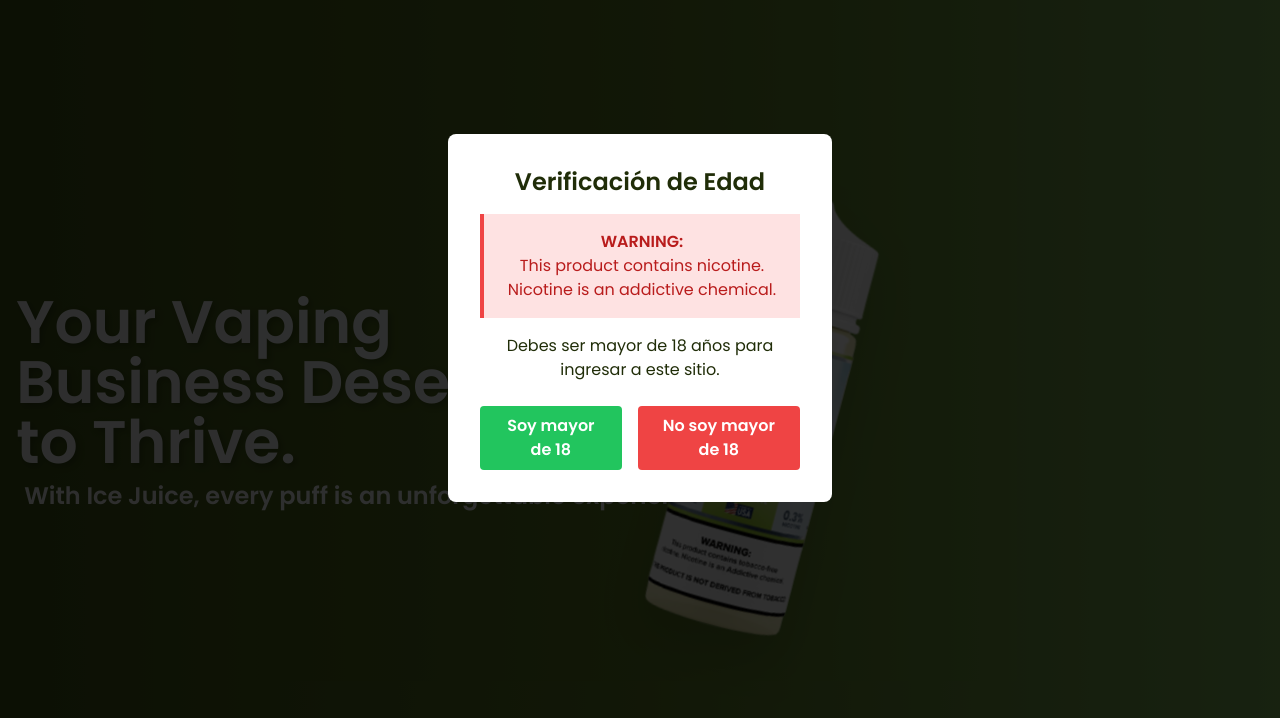
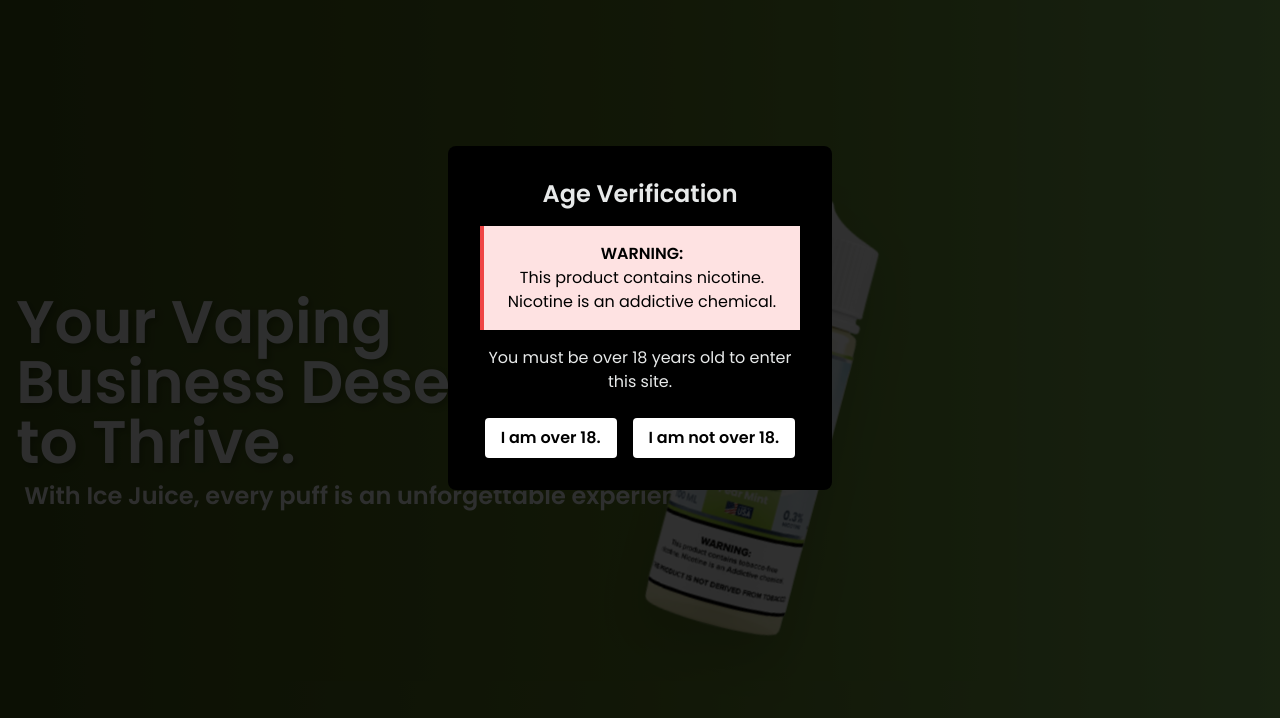
Before and after one commit to johnb03/Ice-Juice, an Astro site: page / in a window 1280 px wide. Shown: the part 82-800 px from the top of the page. Built offline with nearby package versions, Linux system fonts and the light colour scheme; Astro itself is replaced by a stand-in of ours.

Commit message:
ageverification mejorada

```diff
--- a/src/components/AgeVerification.astro
+++ b/src/components/AgeVerification.astro
@@ -1,19 +1,44 @@
 ---
+
 ---
-<div id="age-verification-popup" class="fixed inset-0 bg-black bg-opacity-80 flex items-center justify-center z-50">
-    <div class="bg-white p-8 rounded-lg text-center max-w-sm mx-4">
-        <h2 class="text-2xl font-bold mb-4 text-palette-1-almost-black-green">Verificación de Edad</h2>
-        <div class="bg-red-100 border-l-4 border-red-500 text-red-700 p-4 mb-4" role="alert">
+
+<div
+    id="age-verification-popup"
+    class="fixed inset-0 bg-black bg-opacity-80 flex items-center justify-center z-50"
+>
+    <div class="bg-black p-8 rounded-lg text-center max-w-sm mx-4">
+        <h2
+            class="text-xl md:text-2xl font-bold mb-4 text-palette-2-white-smooth"
+        >
+            Age Verification
+        </h2>
+        <div
+            class="bg-red-100 border-l-4 border-red-500 text-black p-4 mb-4 text-sm md:text-base"
+            role="alert"
+        >
             <p class="font-bold">WARNING:</p>
-            <p>This product contains nicotine. Nicotine is an addictive chemical.</p>
+            <p>
+                This product contains nicotine. Nicotine is an addictive
+                chemical.
+            </p>
         </div>
-        <p class="mb-6 text-palette-1-almost-black-green">Debes ser mayor de 18 años para ingresar a este sitio. </p>
+        <p class="mb-6 text-palette-2-white-smooth">
+            You must be over 18 years old to enter this site.
+        </p>
+
         <div class="flex justify-center gap-4">
-            <button id="age-confirm" class="bg-green-500 hover:bg-green-700 text-white font-bold py-2 px-4 rounded">
-                Soy mayor de 18
+            <button
+                id="age-confirm"
+                class="bg-white hover:bg-green-300 text-black font-bold py-2 px-4 rounded text-sm md:text-base"
+            >
+                I am over 18.
             </button>
-            <button id="age-decline" class="bg-red-500 hover:bg-red-700 text-white font-bold py-2 px-4 rounded">
-                No soy mayor de 18
+
+            <button
+                id="age-decline"
+                class="bg-white hover:bg-red-400 text-black font-bold py-2 px-4 rounded text-sm md:text-base"
+            >
+                I am not over 18.
             </button>
         </div>
     </div>
@@ -21,10 +46,12 @@
 
 <script is:inline>
     function handleAgeVerification() {
-        const popup = document.getElementById('age-verification-popup');
+        const popup = document.getElementById("age-verification-popup");
 
         // Check cookie
-        const isVerified = document.cookie.split(';').some(item => item.trim().startsWith('age_verified='));
+        const isVerified = document.cookie
+            .split(";")
+            .some((item) => item.trim().startsWith("age_verified="));
 
         if (isVerified) {
             // If verified, remove the popup if it exists
@@ -36,18 +63,19 @@
 
         // If we're here, user is not verified. Make sure popup is visible.
         if (popup) {
-            popup.style.display = 'flex';
+            popup.style.display = "flex";
 
-            const confirmButton = document.getElementById('age-confirm');
-            const declineButton = document.getElementById('age-decline');
+            const confirmButton = document.getElementById("age-confirm");
+            const declineButton = document.getElementById("age-decline");
 
             if (confirmButton) {
                 confirmButton.onclick = () => {
                     // Set cookie
                     const date = new Date();
-                    date.setTime(date.getTime() + (30 * 24 * 60 * 60 * 1000));
+                    date.setTime(date.getTime() + 10 * 60 * 1000);
                     const expires = "expires=" + date.toUTCString();
-                    document.cookie = "age_verified=true;" + expires + ";path=/";
+                    document.cookie =
+                        "age_verified=true;" + expires + ";path=/";
 
                     // Remove popup
                     popup.remove();
@@ -63,5 +91,5 @@
     }
 
     // This event fires on initial page load and after every Astro View Transition.
-    document.addEventListener('astro:page-load', handleAgeVerification);
+    document.addEventListener("astro:page-load", handleAgeVerification);
 </script>
```
